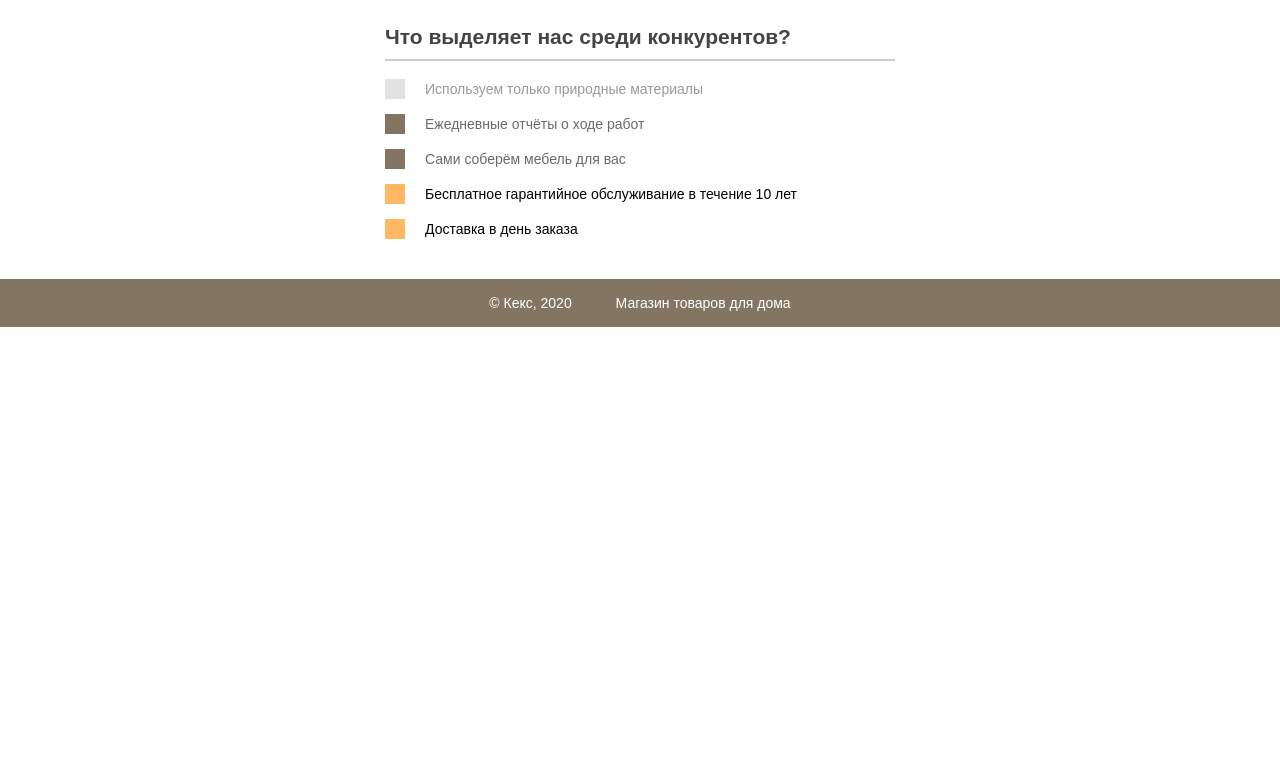
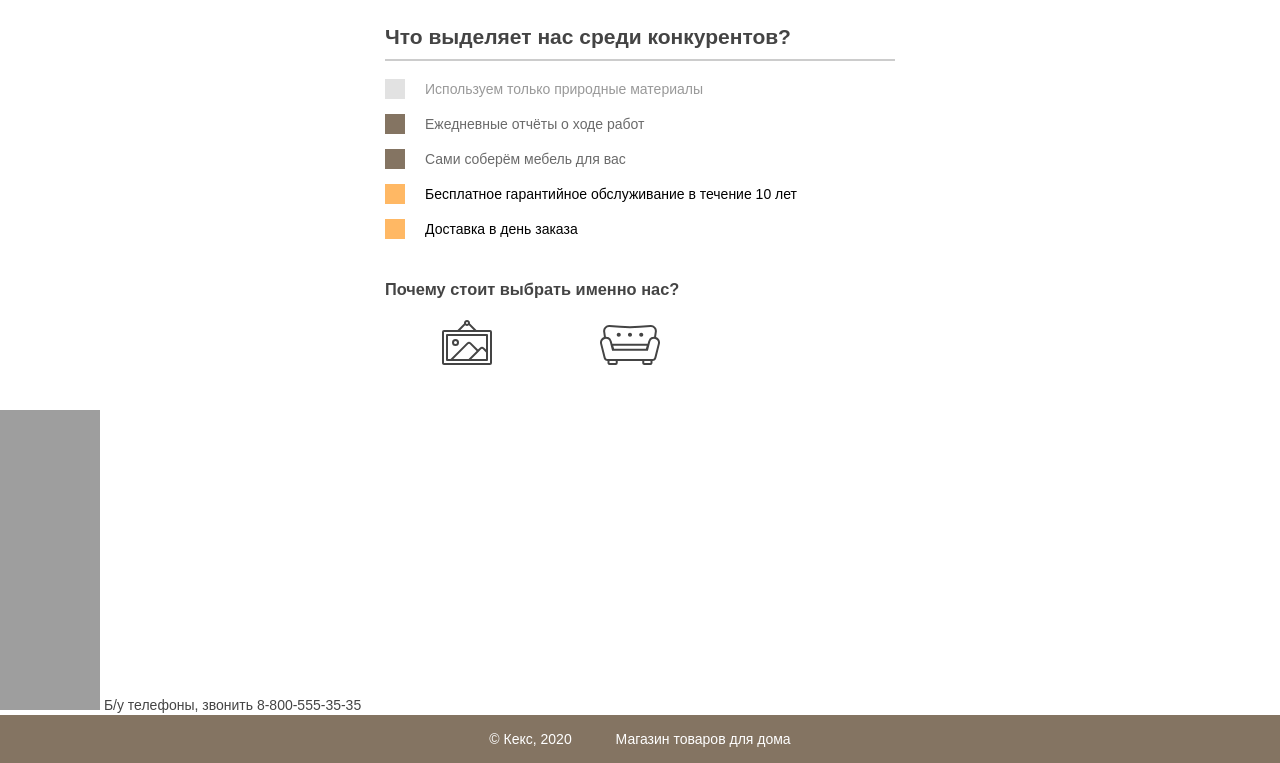
Before and after one commit to Wothubster/first_rep, a plain HTML site: page index.html in a window 1280 px wide. Shown: the part 425-1188 px from the top of the page. Before the commit the page ends 800 px from the top, so only its background shows below. Drawn offline with Linux system fonts and the light colour scheme; grey boxes are pictures that could not be loaded.

Commit message:
Update index.html

```diff
--- a/index.html
+++ b/index.html
@@ -31,6 +31,16 @@
         <li class="advantages-item vip">Доставка в день заказа</li>
       </ul>
     </section>
+<section class="features">
+<h3> Почему стоит выбрать именно нас?</h3>
+<p class="feature-accessories" Потому что гладиолус</p>
+<p class="feature-furniture" Не знаем</p>
+<p class="future-accessories"Почему бы и нет</p>
+</section>
+ <aside>
+<img src="https://images.app.goo.gl/1uJpwY17cHFbndrU6" width="100" height="300"
+<h6> Б/у телефоны, звонить 8-800-555-35-35</h6>
+</aside>
 
 
     <footer class="site-footer">
```
